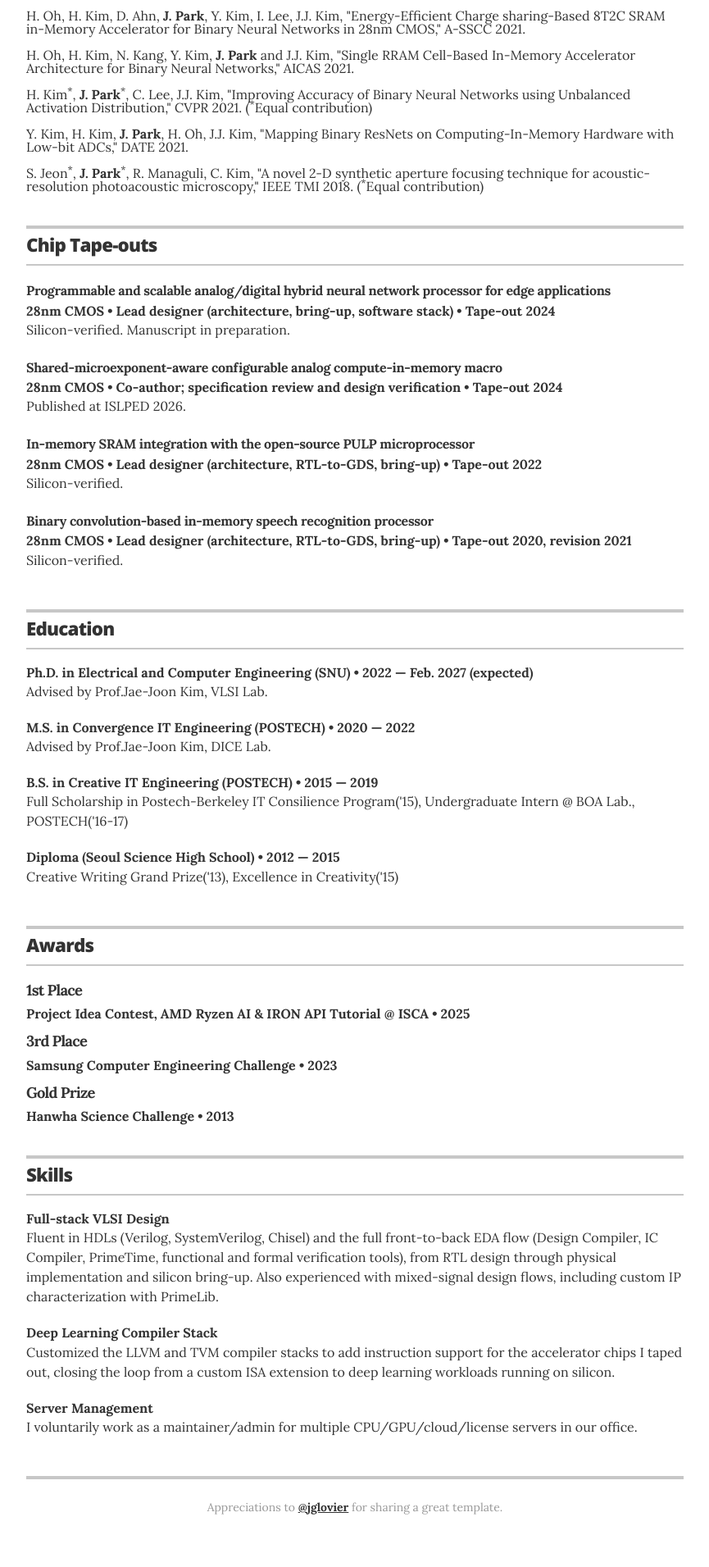
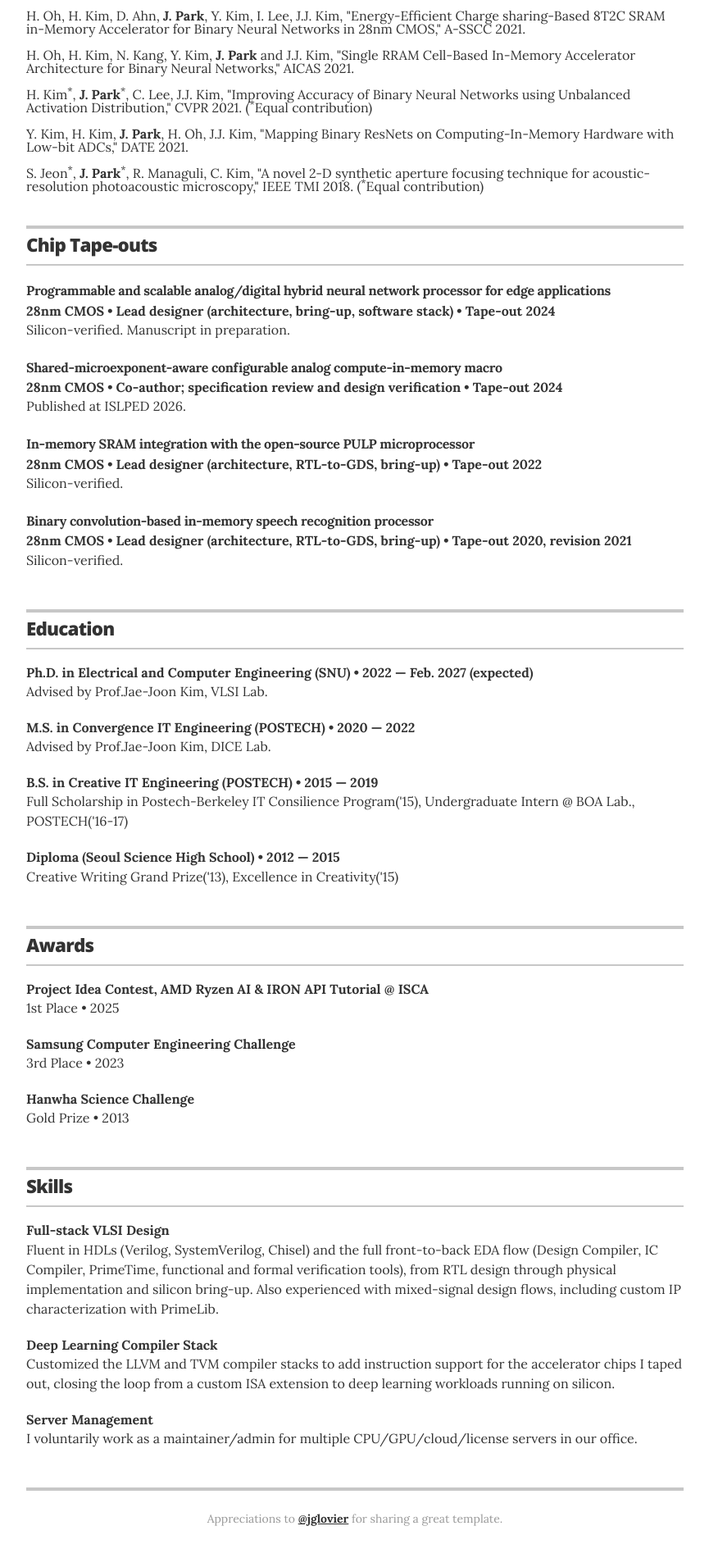
Before and after one commit to inventor71/vinnspace, a Jekyll site: the page built from index.html, in a window 1280 px wide. Shown: the part 803-2714 px from the top of the page at 82% size, without its empty margins (207-1072 px from the left). Built offline with Jekyll 4.4.1, drawn with Linux system fonts in a browser that asks for light colours.

Commit message:
Give Awards the same two-line rhythm as Education
Awards was the only section built from a title/subtitle pair, so both
of its lines rendered bold and the block read as heavier than the
Education entries directly above it. Rebuild each entry the way an
Education entry is built: the competition name on the bold details
line, the rank and year on the light copy line beneath it.

This leaves the bold column scannable as a list of competitions, which
is the part a reader is looking for.

Drop the award-title size overrides while here; nothing referenced
them, and they would have shrunk the bold line out of step with
Education had the new markup picked them up.

Co-Authored-By: Claude Opus 5 (1M context) <noreply@anthropic.com>

```diff
--- a/_layouts/resume.html
+++ b/_layouts/resume.html
@@ -132,9 +132,9 @@
         </header>
 
         {% for recognition in site.data.recognitions %}
-        <div class="resume-item">
-          <h3 class="resume-item-title" itemprop="award">{{ recognition.award }}</h3>
-          <h4 class="resume-item-details">{{ recognition.organization }} &bull; {{ recognition.year }}</h4>
+        <div class="resume-item" itemprop="award">
+          <h4 class="resume-item-details group">{{ recognition.organization }}</h4>
+          <p class="resume-item-copy">{{ recognition.award }} &bull; {{ recognition.year }}</p>
           {% if recognition.summary %}<p class="resume-item-copy">{{ recognition.summary }}</p>{% endif %}
         </div>
         {% endfor %}
--- a/_sass/_resume.scss
+++ b/_sass/_resume.scss
@@ -157,10 +157,6 @@
     font-size: 1rem;
     margin: 0 0 -0.5rem;
     line-height: 1;
-
-    &.award-title {
-      font-size: 0.9rem;
-    }
   }
 
   .resume-item-title,
@@ -252,10 +248,6 @@
       font-size: 13px;
       margin: 0 0 .25rem;
       line-height: 1.5;
-
-      &.award-title {
-        font-size: 12px;
-      }
     }
 
     .resume-item-copy { font-size: 13px; line-height: 1.5; margin: .15rem 0 0; }
```
